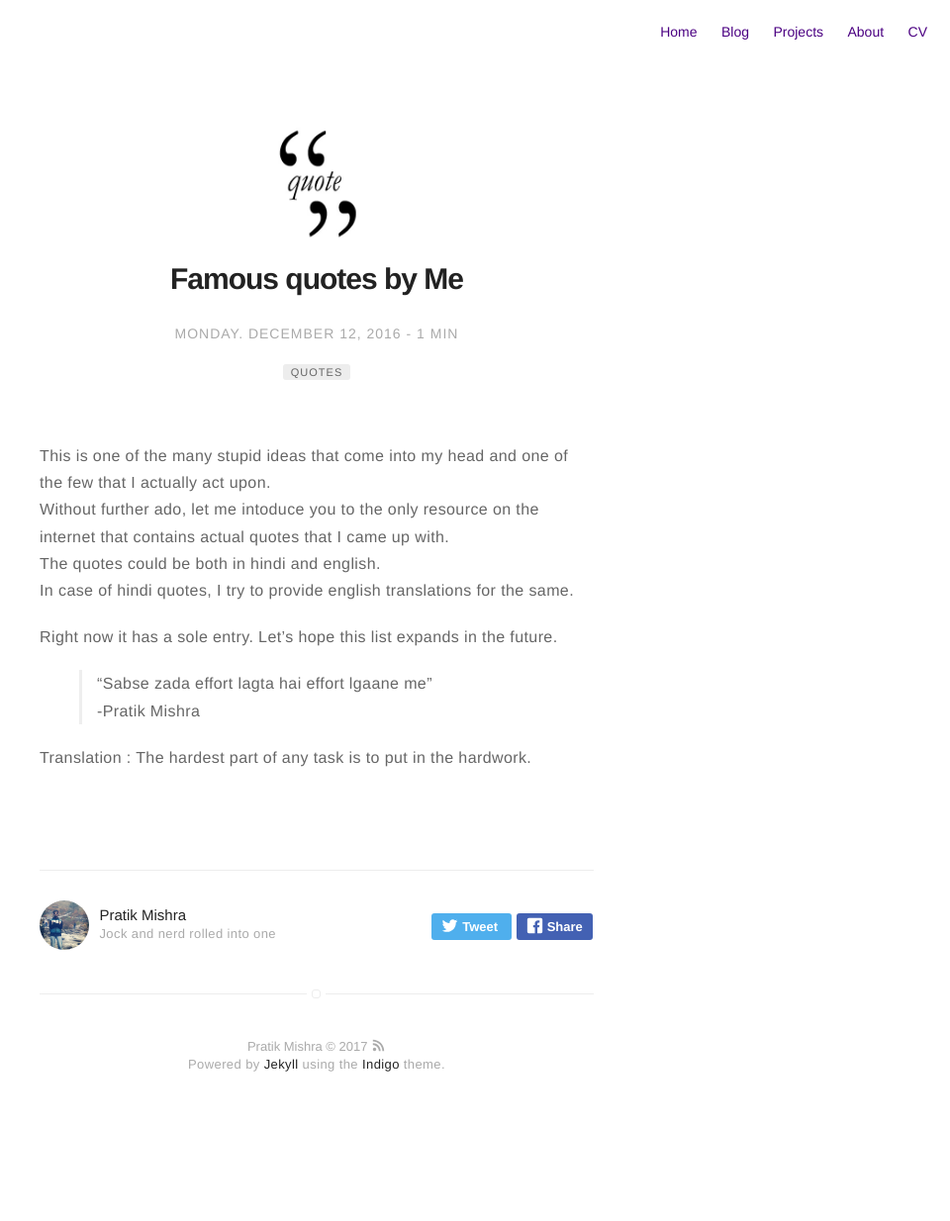
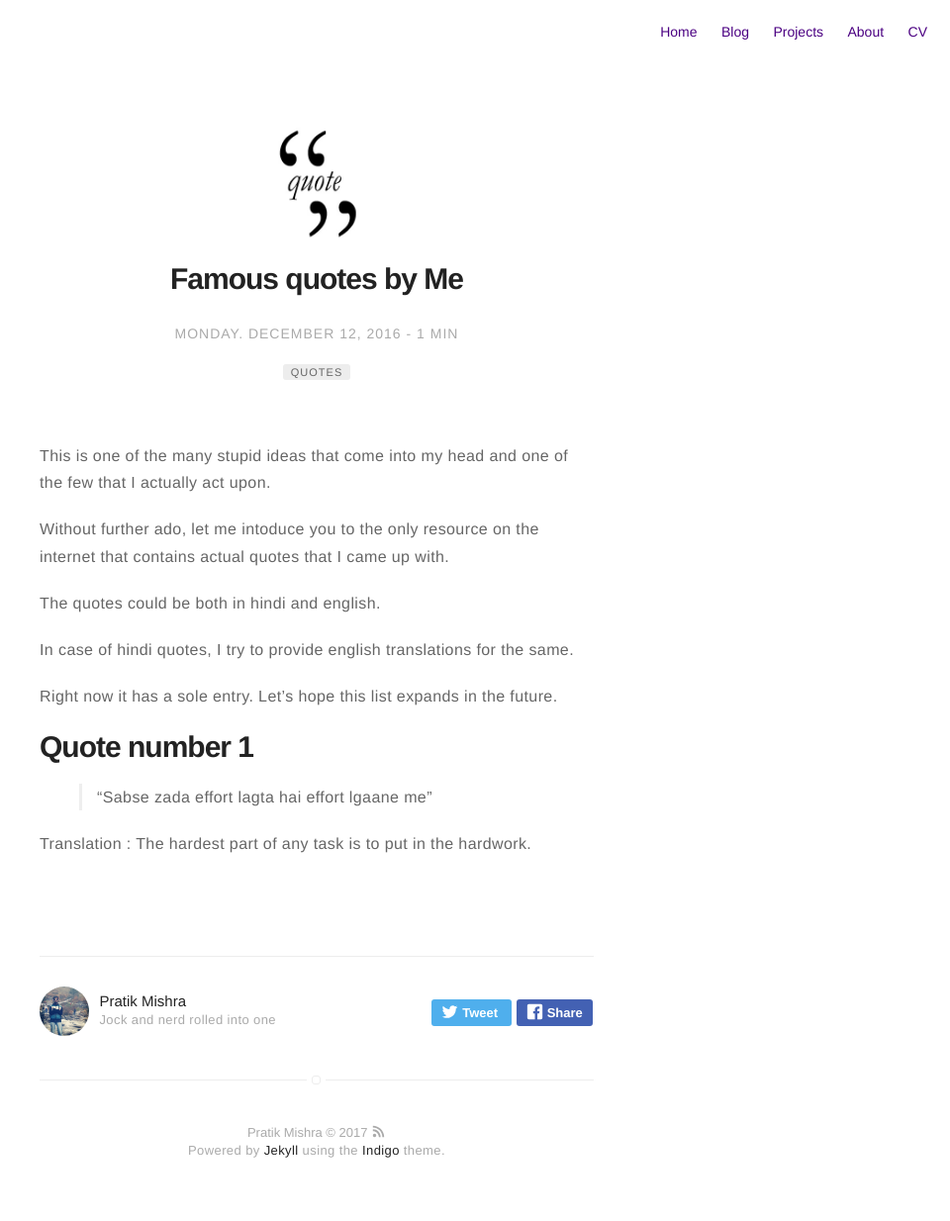
Before and after one commit to pratik1105/oldwebsite, a Jekyll site: the page built from _posts/2017-02-06-Famous-Quotes-by-me.markdown, in a window 1280 px wide. Shown: the whole page at 99% size, without its empty margins (320-1280 px from the left). Built offline with Jekyll 4.4.1, drawn with Linux system fonts in a browser that asks for light colours; before the commit the page ends 1147 px from its top, so only the background shows below that.

Commit message:
added new post about original quotes

```diff
--- a/_posts/2017-02-06-Famous-Quotes-by-me.markdown
+++ b/_posts/2017-02-06-Famous-Quotes-by-me.markdown
@@ -15,13 +15,17 @@ externalLink: false
 ---
 
 This is one of the many stupid ideas that come into my head and one of the few that I actually act upon.
+
 Without further ado, let me intoduce you to the only resource on the internet that contains actual quotes that I came up with.
+
 The quotes could be both in hindi and english.
+
 In case of hindi quotes, I try to provide english translations for the same.
 
 Right now it has a sole entry. Let's hope this list expands in the future.
 
+<h1>Quote number 1</h1>
+
 > "Sabse zada effort lagta hai effort lgaane me"
-> -Pratik Mishra
 
 Translation : The hardest part of any task is to put in the hardwork.
```
